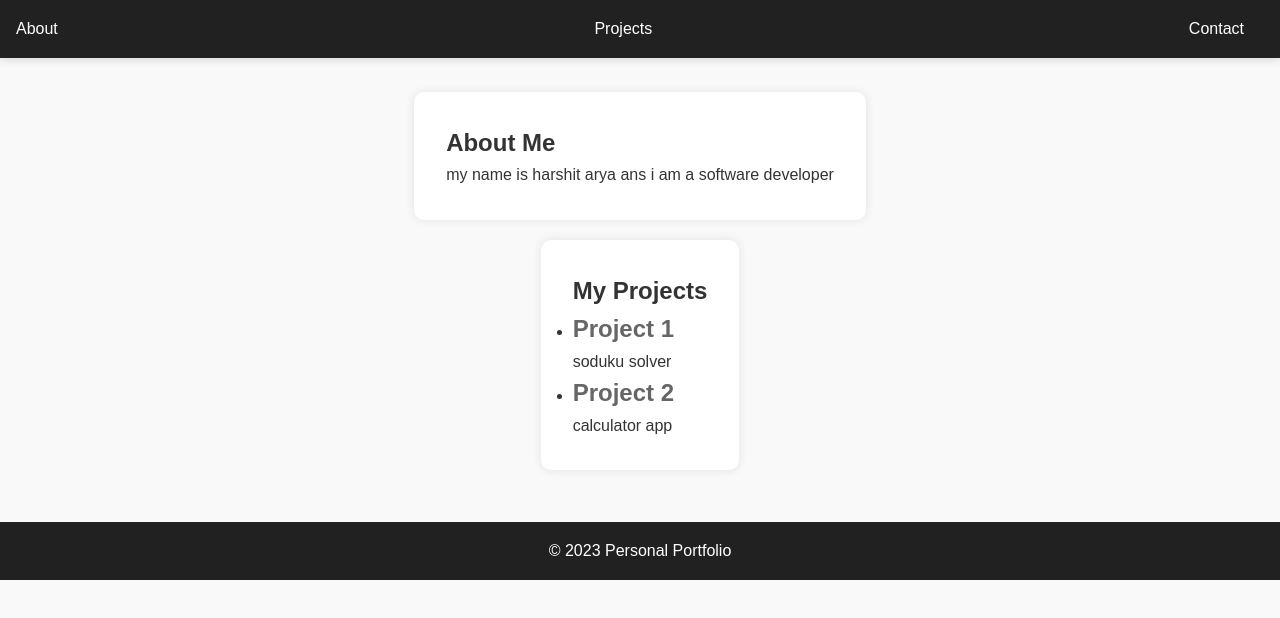
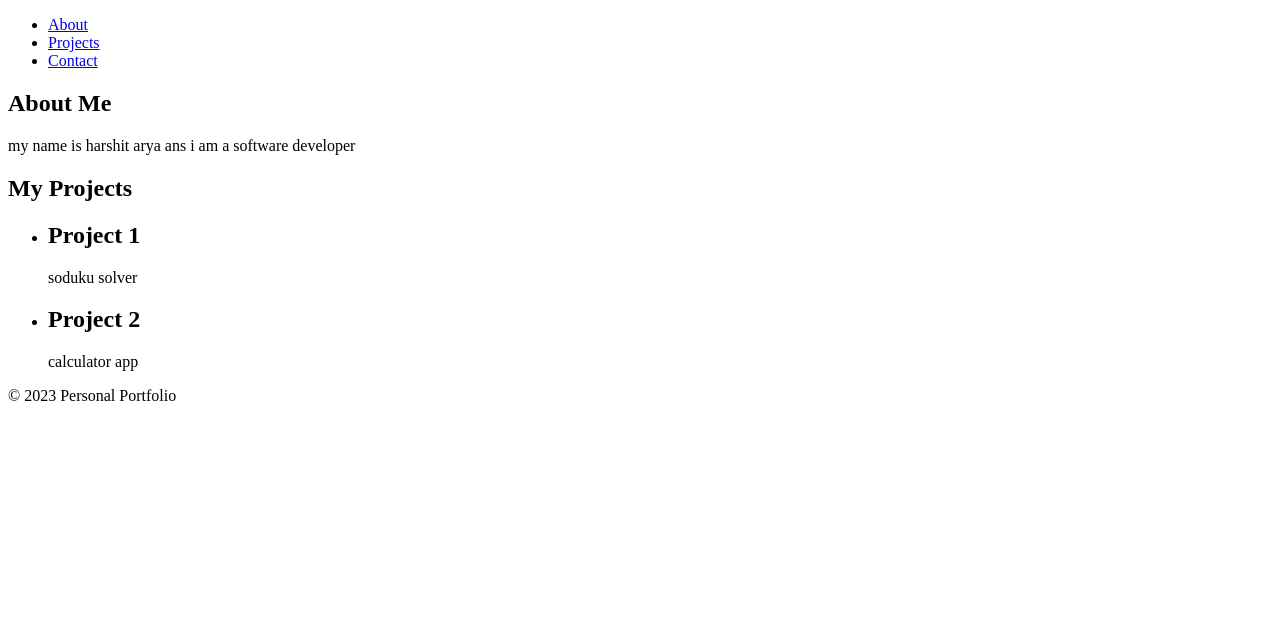
Before and after one commit to Harshit-Arya-07/-personal-protfolio, a plain HTML site: page index.html in a window 1280 px wide. Drawn offline with Linux system fonts and the light colour scheme.

Commit message:
Update style.css

```diff
--- a/style.css
+++ b/style.css
@@ -1,143 +1,32 @@
-/* Global Styles */
-
-* {
-    box-sizing: border-box;
-    margin: 0;
-    padding: 0;
-  }
-
-  body {
-    font-family: 'Montserrat', sans-serif;
-    line-height: 1.6;
-    color: #333;
-    background-color: #f9f9f9;
-  }
-
-  /* Header Styles */
-
-  header {
-    background-color: #212121;
-    padding: 1em;
-    text-align: center;
-    position: fixed;
-    top: 0;
-    left: 0;
-    width: 100%;
-    z-index: 1000;
-    box-shadow: 0 0 10px rgba(0, 0, 0, 0.2);
-  }
-
-  header nav ul {
-    list-style: none;
-    margin: 0;
-    padding: 0;
-    display: flex;
-    justify-content: space-between;
-  }
-
-  header nav li {
-    margin-right: 20px;
-  }
-
-  header nav a {
-    color: #fff;
-    text-decoration: none;
-    transition: color 0.2s ease;
-  }
-
-  header nav a:hover {
-    color: #ccc;
-  }
-
-  /* Main Content Styles */
-
-  main {
-    display: flex;
-    flex-direction: column;
-    align-items: center;
-    padding: 2em;
-    margin-top: 60px; /* Add margin to compensate for fixed header */
-  }
-
-  section {
-    background-color: #fff;
-    padding: 2em;
-    margin-bottom: 20px;
-    box-shadow: 0 0 10px rgba(0, 0, 0, 0.1);
-    border-radius: 10px;
-  }
-
-  h1 {
-    margin-top: 0;
-    font-weight: bold;
-    color: #333;
-  }
-
-  h2 {
-    font-weight: bold;
-    color: #666;
-  }
-
-  /* Project Styles */
-
-  .project-list {
-    display: flex;
-    flex-wrap: wrap;
-    justify-content: center;
-  }
-
-  .project-list li {
-    margin: 20px;
-    width: calc(33.33% - 20px);
-  }
-
-  .project-list li:hover {
-    box-shadow: 0 0 10px rgba(0, 0, 0, 0.2);
-  }
-
-  .project-list img {
-    width: 100%;
-    height: 150px;
-    object-fit: cover;
-    border-radius: 10px 10px 0 0;
-  }
-
-  .project-list h2 {
-    margin-top: 10px;
-  }
-
-  /* Contact Styles */
-
-  .contact-list {
-    display: flex;
-    flex-wrap: wrap;
-    justify-content: center;
-  }
-
-  .contact-list li {
-    margin: 20px;
-  }
-
-  .contact-list a {
-    color: #337ab7;
-    text-decoration: none;
-    transition: color 0.2s ease;
-  }
-
-  .contact-list a:hover {
-    color: #23527c;
-  }
-
-  /* Footer Styles */
-
-  footer {
-    background-color: #212121;
-    padding: 1em;
-    text-align: center;
-    clear: both;
-    color: #fff;
-  }
-
-  footer p {
-    margin-bottom: 0;
-  }
+<!DOCTYPE html>
+<html lang="en">
+<head>
+    <meta charset="UTF-8">
+    <meta name="viewport" content="width=device-width, initial-scale=1.0">
+    <title>Contact Me</title>
+    <link rel="stylesheet" href="style.css">
+</head>
+<body>
+    <header>
+        <nav>
+            <ul>
+                <li><a href="index.html">Home</a></li>
+                <li><a href="#contact">Contact</a></li>
+            </ul>
+        </nav>
+    </header>
+    <main>
+        <section id="contact">
+            <h1>Get in Touch</h1>
+            <p>Lorem ipsum dolor sit amet, consectetur adipiscing elit. Sed sit amet nulla auctor, vestibulum magna sed, convallis ex.</p>
+            <ul>
+                <li><a href="mailto:example@example.com">example@example.com</a></li>
+                <li><a href="https://www.linkedin.com/in/example/">LinkedIn</a></li>
+            </ul>
+        </section>
+    </main>
+    <footer>
+        <p>&copy; 2023 Personal Portfolio</p>
+    </footer>
+</body>
+</html>
```
